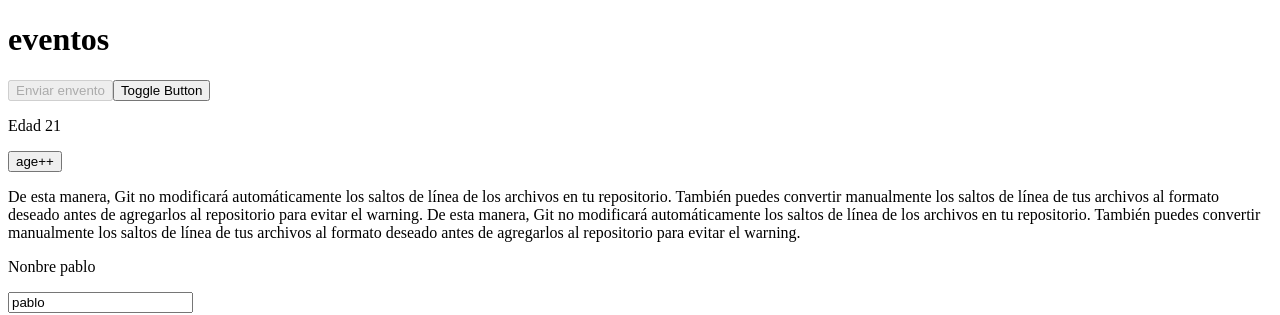
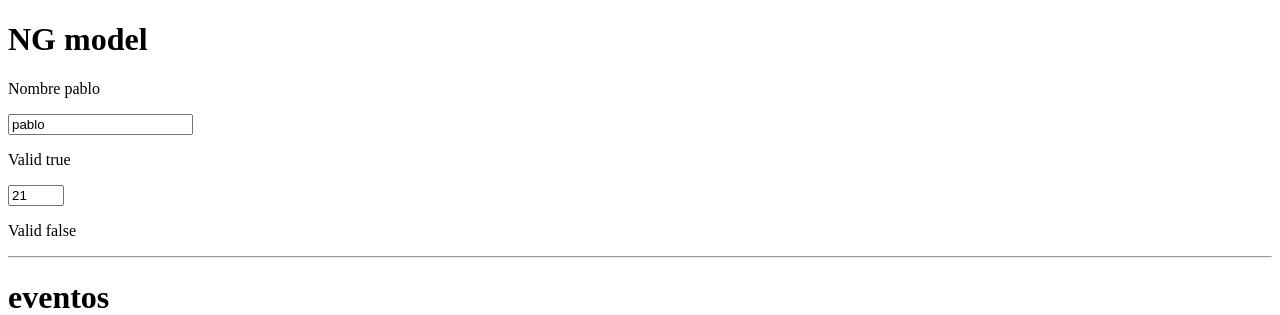
Before and after one commit to pablovass/store-mock, an Angular app: page / in a window 1280 px wide. Shown: the top 315 px of the page. Built offline with nearby package versions, Linux system fonts and the light colour scheme.

Commit message:
Data binding

```diff
--- a/src/app/app.component.html
+++ b/src/app/app.component.html
@@ -1,3 +1,12 @@
+<!--Data binding con ngModel siempre esta pendiente de la interaccion con los eventos
+para utilizarlo tenes que avilitarlo en app.models.ts-->
+<h1>NG model </h1>
+<p>Nombre {{person.name}}</p>
+<input type="text" required #nameInput="ngModel" [(ngModel)]="person.name"/>
+<p>Valid {{nameInput.valid}}</p>
+<input type="number" max="18" min="10" required #ageInput="ngModel" [(ngModel)]="person.age"/>
+<p>Valid {{ageInput.valid}}</p>
+<hr/>
 <!--Event Binding de Angular eventos en angulaar  -->
 <h1>eventos </h1>
 <button [disabled] ="btnDisabled">Enviar envento</button>
--- a/src/app/app.module.ts
+++ b/src/app/app.module.ts
@@ -1,5 +1,6 @@
 import { NgModule } from '@angular/core';
 import { BrowserModule } from '@angular/platform-browser';
+import { FormsModule } from '@angular/forms';
 
 import { AppRoutingModule } from './app-routing.module';
 import { AppComponent } from './app.component';
@@ -10,6 +11,7 @@
   ],
   imports: [
     BrowserModule,
+    FormsModule,
     AppRoutingModule
   ],
   providers: [],
```
